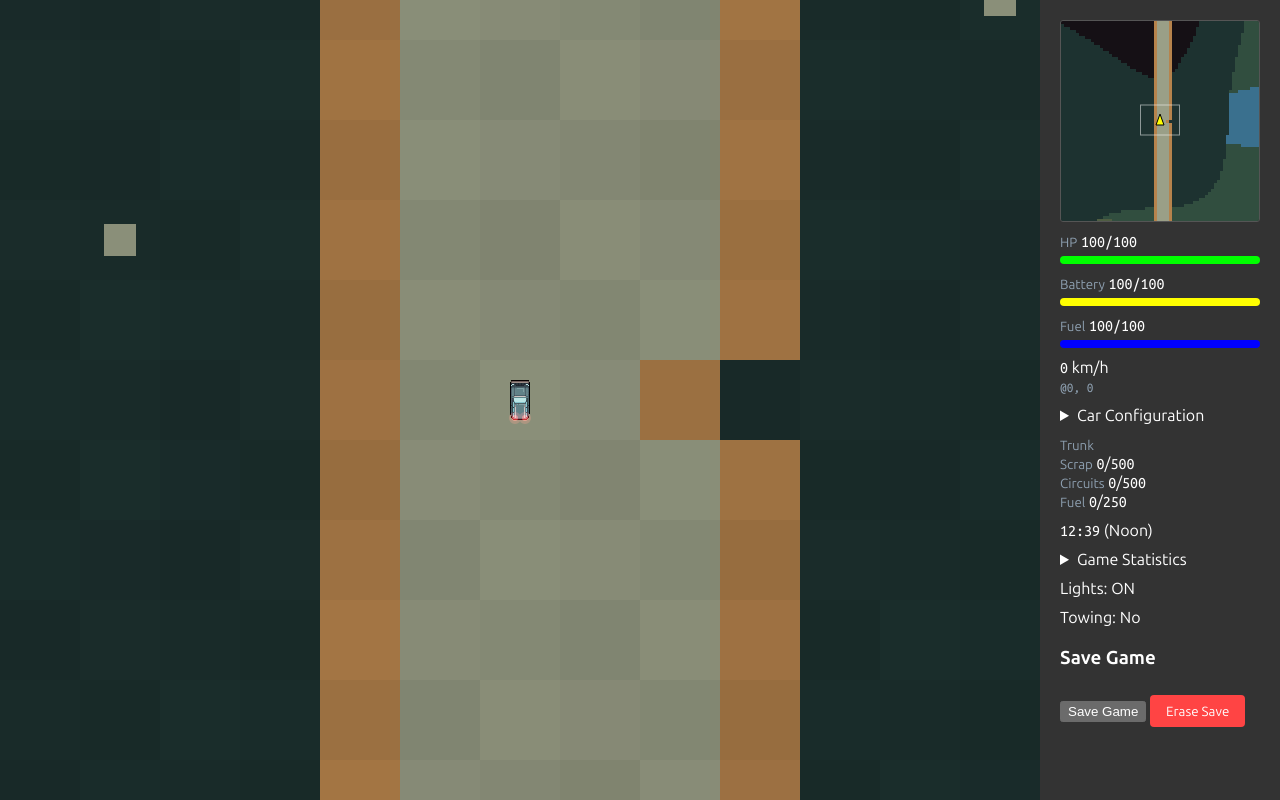
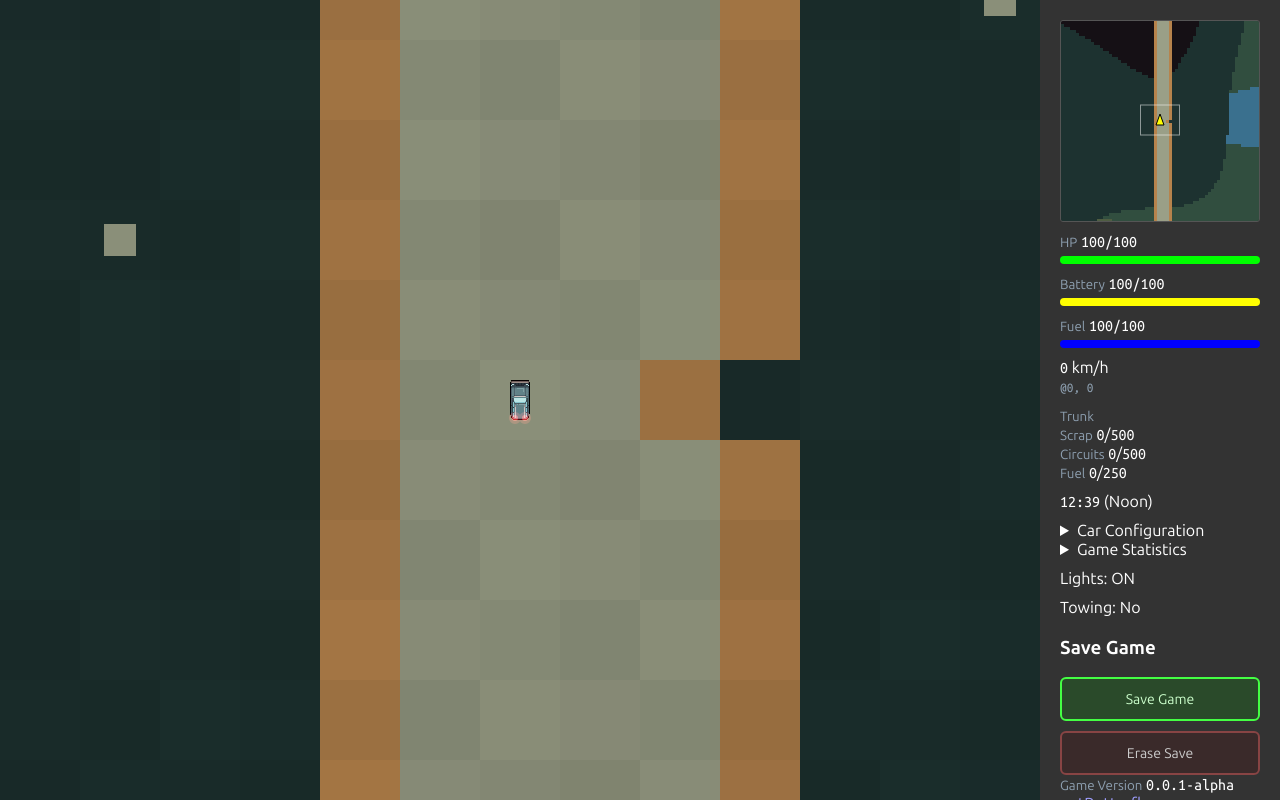
Before and after one commit to wolffe/the-road, a website: page index.html in a window 1280 px wide. Drawn offline with Linux system fonts and the light colour scheme.

Commit message:
Game update

```diff
--- a/constants.js
+++ b/constants.js
@@ -21,9 +21,15 @@ const TEXTURES = [
     { type: 'exhaust', src: 'assets/icons/exhaust.png' },
     { type: 'radiator', src: 'assets/icons/radiator.png' },
     { type: 'battery', src: 'assets/icons/battery.png' },
-    { type: 'container', src: 'assets/tiles/container.png' },
+    //{ type: 'container', src: 'assets/tiles/container.png' },
     { type: 'barrel', src: 'assets/icons/fuel.png' }
 ];
+
+/** World map: draw `assets/icons/*` pickups smaller than a tile; collision still uses full `ent.size`. */
+const ENTITY_ICON_ON_MAP_SCALE = 0.5;
+const ENTITY_ICON_MAP_TYPES = new Set([
+    'scrap', 'circuit', 'barrel', 'engine_block', 'tire', 'exhaust', 'radiator', 'battery'
+]);
 
 const RARITY_COLORS = {
     'Common': '#aaa',
--- a/index.html
+++ b/index.html
@@ -65,17 +65,6 @@
                             id="posY">0</span></span></small>
             </div>
 
-            <details>
-                <summary>Car Configuration</summary>
-                <div class="stat">Terrain: <span id="terrainText">grass</span></div>
-                <div class="stat">Car: <span id="carText">Standard Sedan</span></div>
-                <div class="stat">Engine: <span id="engineText">Stock 4-Cylinder</span></div>
-                <div class="stat">Tires: <span id="tireText">Standard Tires</span></div>
-                <div class="stat">Exhaust: <span id="exhaustText">Stock Exhaust</span></div>
-                <div class="stat">Radiator: <span id="radiatorText">Stock Radiator</span></div>
-                <div class="stat">Battery unit: <span id="batteryPartText">Stock Battery</span></div>
-            </details>
-
             <div class="stat">
                 <small class="muted">Trunk</small><br>
                 <small class="muted">Scrap</small> <span id="trunkText" class="font-numeric">0</span>/<span
@@ -91,6 +80,17 @@
             </div>
 
             <details>
+                <summary>Car Configuration</summary>
+                <div class="stat">Terrain: <span id="terrainText">grass</span></div>
+                <div class="stat">Car: <span id="carText">Standard Sedan</span></div>
+                <div class="stat">Engine: <span id="engineText">Stock 4-Cylinder</span></div>
+                <div class="stat">Tires: <span id="tireText">Standard Tires</span></div>
+                <div class="stat">Exhaust: <span id="exhaustText">Stock Exhaust</span></div>
+                <div class="stat">Radiator: <span id="radiatorText">Stock Radiator</span></div>
+                <div class="stat">Battery unit: <span id="batteryPartText">Stock Battery</span></div>
+            </details>
+
+            <details>
                 <summary>Game Statistics</summary>
                 <div class="stat">Total Time: <span id="totalTime" class="font-numeric">00:00:00</span></div>
                 <div class="stat">Total Distance: <span id="totalDistance" class="font-numeric">0</span> km</div>
@@ -101,8 +101,16 @@
 
             <div class="panel-section">
                 <h3>Save Game</h3>
-                <button onclick="saveGame()">Save Game</button>
-                <button onclick="eraseSave()" class="danger-button">Erase Save</button>
+                <div class="panel-section-actions">
+                    <button type="button" class="swap-modal-btn swap-modal-btn-swap" onclick="saveGame()">Save Game</button>
+                    <button type="button" class="swap-modal-btn swap-modal-btn-keep" onclick="eraseSave()">Erase Save</button>
+                </div>
+            </div>
+
+            <div>
+                <small class="muted">Game Version</small> <span class="font-numeric">0.0.1-alpha</span>
+                <br>
+                <a href="https://getbutterfly.com">getButterfly.com</a>
             </div>
         </aside>
     </div>
@@ -1001,7 +1009,8 @@
                 const sy = ent.y - vp.y;
                 if (sx < -margin || sx > canvas.width + margin || sy < -margin || sy > canvas.height + margin) continue;
 
-                const half = ent.size * 0.5;
+                const drawScale = ENTITY_ICON_MAP_TYPES.has(ent.type) ? ENTITY_ICON_ON_MAP_SCALE : 1;
+                const half = ent.size * 0.5 * drawScale;
 
                 if (images[ent.type]?.complete) {
                     ctx.drawImage(images[ent.type], sx - half, sy - half, half * 2, half * 2);
--- a/ui.css
+++ b/ui.css
@@ -373,19 +373,13 @@ body {
     background: #ff0;
 }
 
-.danger-button {
-    background-color: #ff4444;
-    color: white;
-    border: none;
-    padding: 8px 16px;
-    border-radius: 4px;
-    cursor: pointer;
-    margin-top: 8px;
-    font-family: var(--font-ui);
-}
-
-.danger-button:hover {
-    background-color: #cc0000;
+.panel-section-actions {
+    display: flex;
+    flex-wrap: wrap;
+    gap: 10px;
+    justify-content: center;
+    margin-top: 10px;
+    touch-action: manipulation;
 }
 
 .swap-modal-actions {
```
Also changed, not shown: barrel.jpg (deleted), circuit.png (deleted), mud.png (deleted), mud2.png (deleted), road_1.png (deleted), snow.png (deleted).
